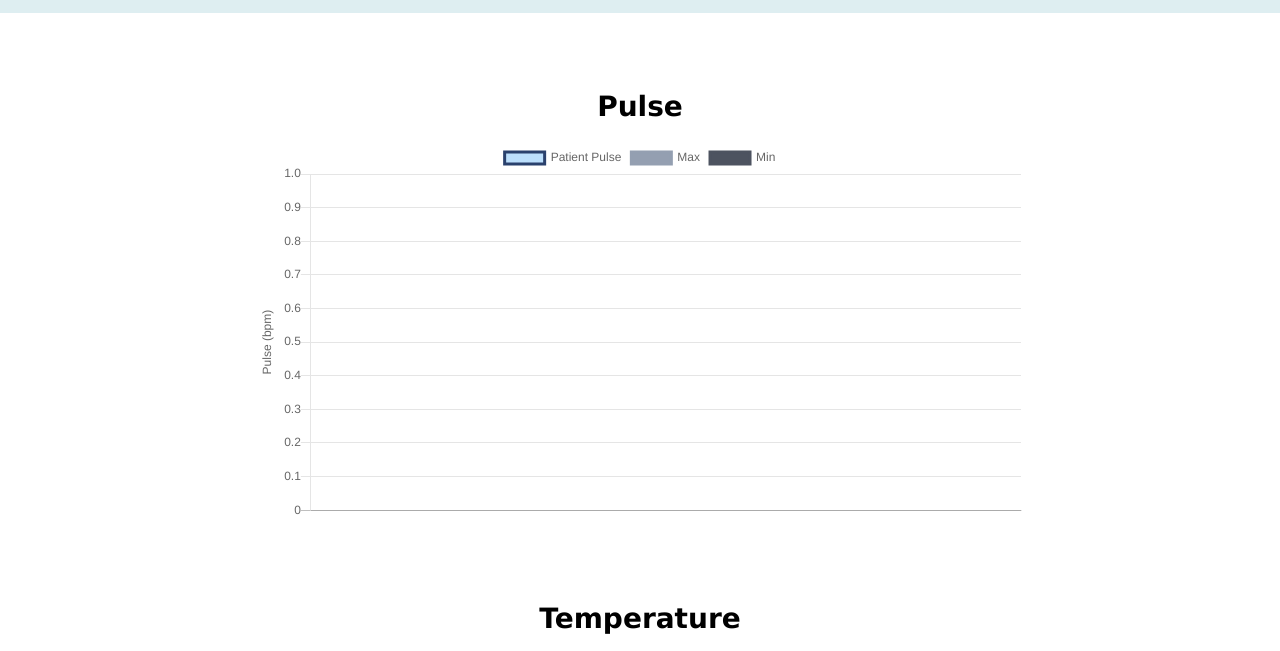
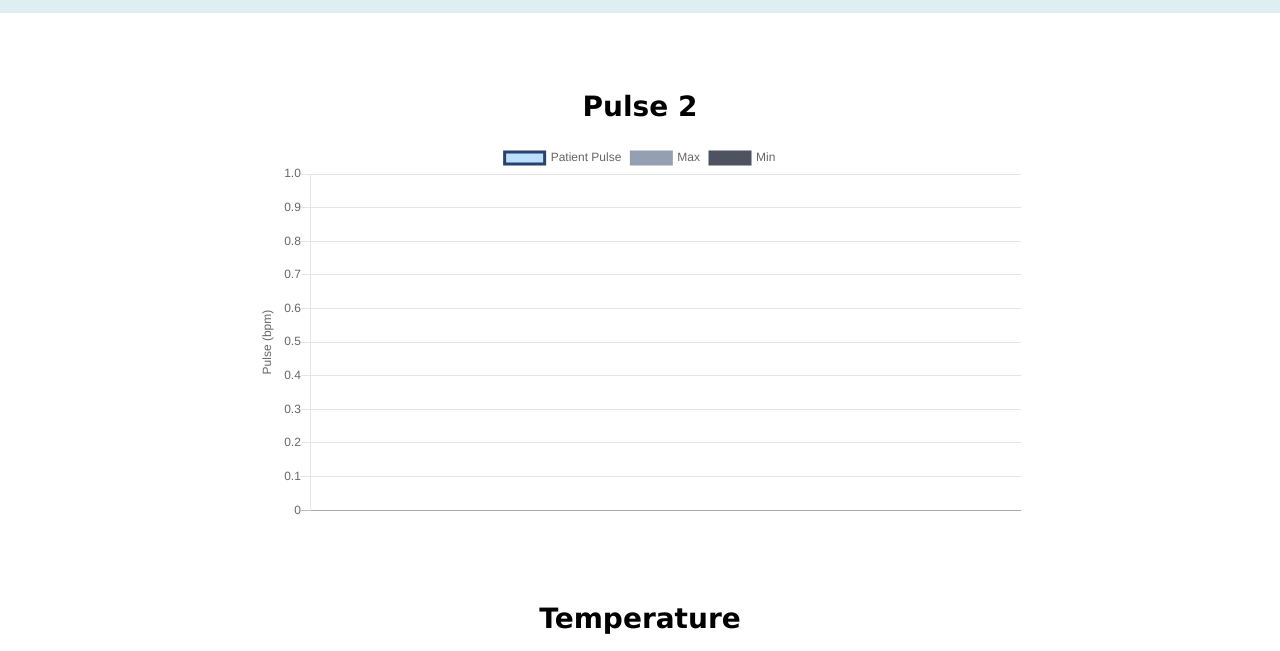
Before and after one commit to AndreaVillegasGarcia/DataVis, a website: page public/index.html in a window 1280 px wide. Shown: the part 141-792 px from the top of the page. Drawn offline with nearby package versions, Linux system fonts and the light colour scheme.

Commit message:
Change 1

```diff
--- a/public/index.html
+++ b/public/index.html
@@ -21,7 +21,7 @@
     </header>
     <div style="margin: auto; width: 60%;">
         <h1 style="margin-top: 10%;">
-            <span>Pulse</span>
+            <span>Pulse 2</span>
         </h1>
         <canvas id="iotChart"></canvas>
 
```
